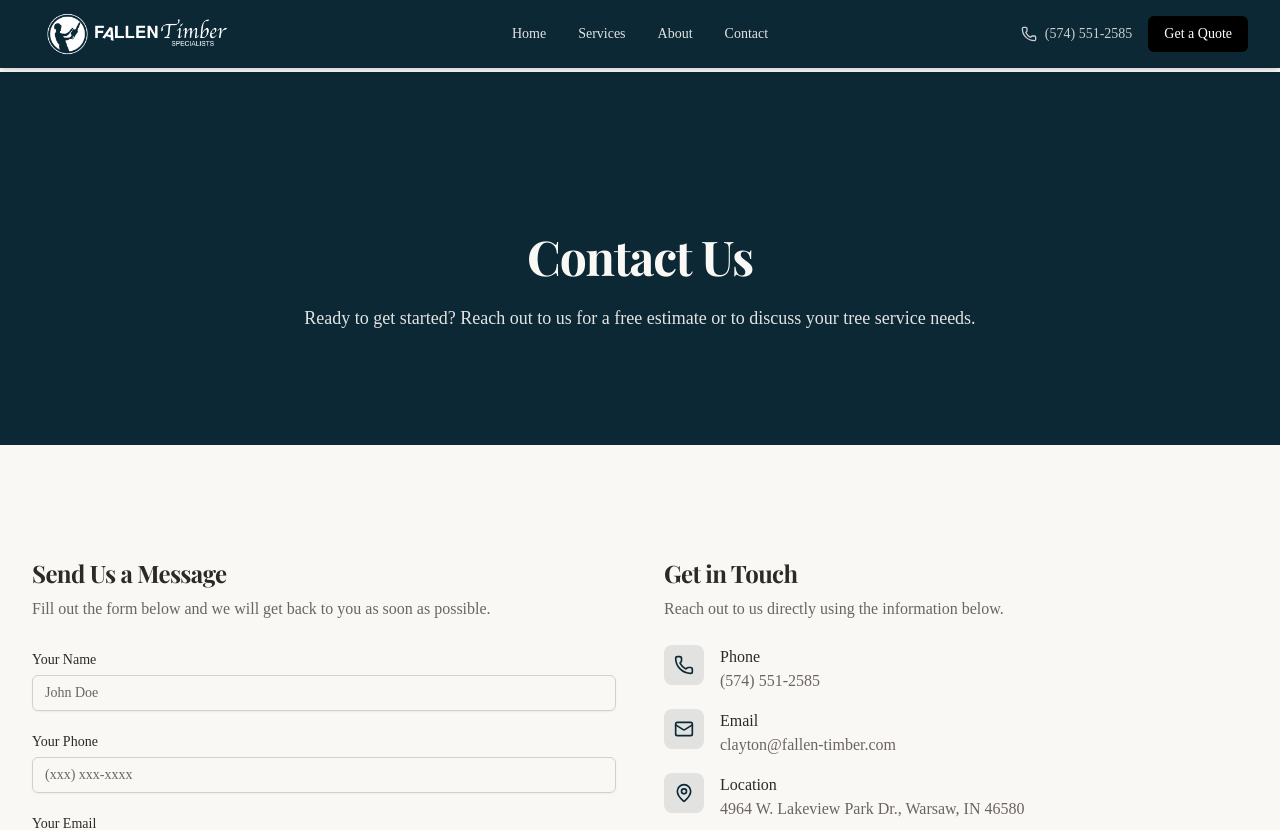
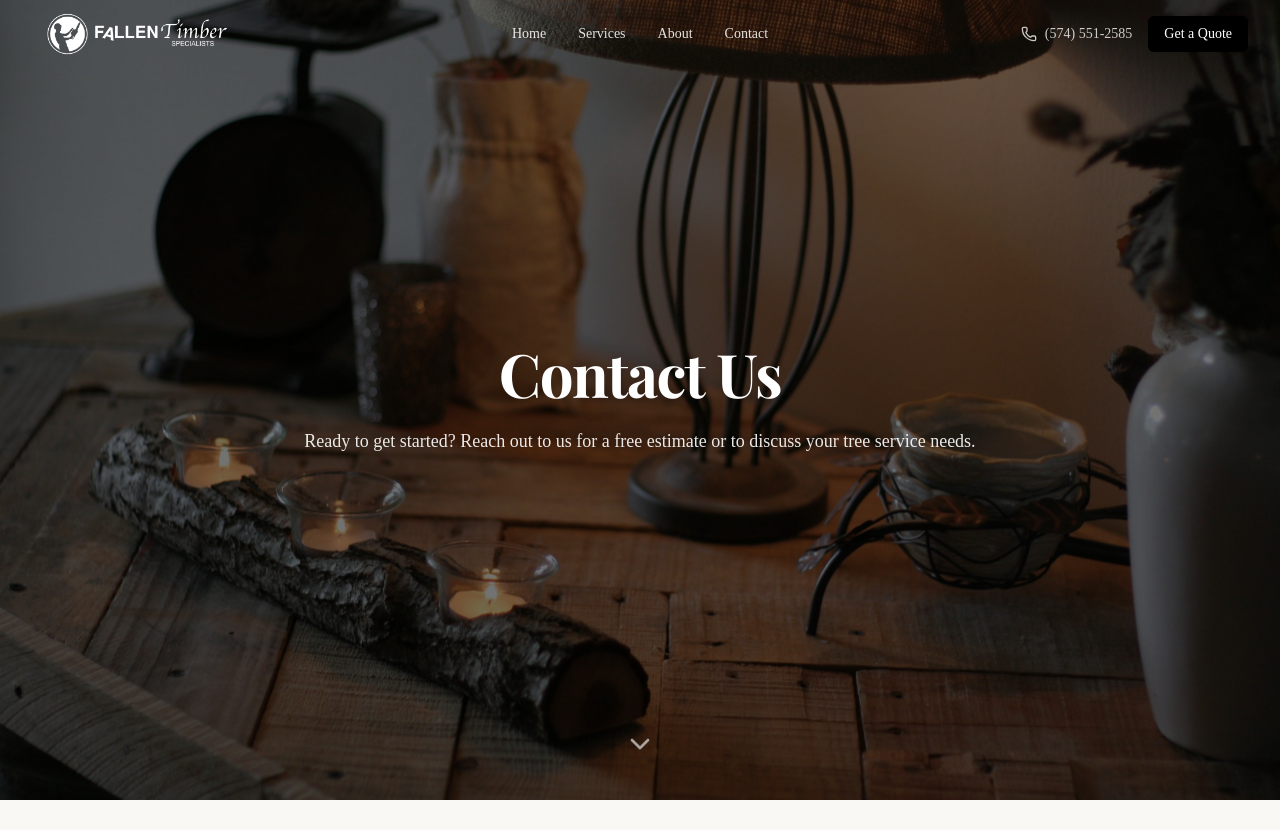
Before and after one commit to dwang-splitroad/fallen-timber, a Next.js app: page /contact in a window 1280 px wide. Shown: the top 830 px of the page. Built offline with nearby package versions, Linux system fonts and the light colour scheme; a web font is replaced by a local one.

Commit message:
added new

```diff
--- a/app/contact/page.tsx
+++ b/app/contact/page.tsx
@@ -1,5 +1,6 @@
 import type { Metadata } from "next"
-import { Phone, Mail, MapPin } from "lucide-react"
+import Image from "next/image"
+import { Phone, Mail, MapPin, ChevronDown } from "lucide-react"
 import { Card, CardContent } from "@/components/ui/card"
 import { ContactForm } from "@/components/contact-form"
 
@@ -33,15 +34,30 @@ const contactInfo = [
 export default function ContactPage() {
   return (
     <div className="flex flex-col">
-      {/* Hero Section */}
-      <section className="relative pt-32 pb-20 lg:pt-40 lg:pb-28 bg-primary">
-        <div className="mx-auto max-w-4xl px-6 lg:px-8 text-center text-primary-foreground">
-          <h1 className="font-serif text-4xl font-bold tracking-tight sm:text-5xl text-balance">
+      {/* Hero — full-screen background */}
+      <section className="relative h-[100dvh] min-h-[600px] -mt-[72px] flex items-center justify-center overflow-hidden">
+        <div className="absolute inset-0">
+          <Image
+            src="/fallen-timber/gallery/IMG_0321-scaled.jpg"
+            alt="Fallen Timber rustic wood background"
+            fill
+            className="object-cover"
+            priority
+          />
+          <div className="absolute inset-0 bg-black/55" />
+        </div>
+
+        <div className="relative z-10 mx-auto max-w-4xl px-6 text-center text-white">
+          <h1 className="font-serif text-4xl font-bold tracking-tight sm:text-5xl lg:text-6xl text-balance drop-shadow-lg">
             Contact Us
           </h1>
-          <p className="mt-6 text-lg leading-relaxed text-primary-foreground/90 max-w-2xl mx-auto text-pretty">
+          <p className="mt-6 text-lg leading-relaxed text-white/90 max-w-2xl mx-auto text-pretty drop-shadow">
             Ready to get started? Reach out to us for a free estimate or to discuss your tree service needs.
           </p>
+        </div>
+
+        <div className="absolute bottom-8 left-1/2 -translate-x-1/2 text-white/60 animate-bounce">
+          <ChevronDown className="h-8 w-8" />
         </div>
       </section>
 
--- a/app/page.tsx
+++ b/app/page.tsx
@@ -193,7 +193,7 @@ export default function HomePage() {
           <div className="mt-10 flex flex-col sm:flex-row gap-4 justify-center">
             <Button size="lg" className="bg-primary-foreground text-primary hover:bg-primary-foreground/90" asChild>
               <Link href="/contact">
-                Get a Free Quote
+                Get a Quote
                 <ArrowRight className="ml-2 h-4 w-4" />
               </Link>
             </Button>
--- a/components/header.tsx
+++ b/components/header.tsx
@@ -29,7 +29,7 @@ export function Header() {
     return () => window.removeEventListener("scroll", handleScroll)
   }, [])
 
-  const isTransparent = (isHome || pathname === "/about" || pathname === "/services") && !scrolled
+  const isTransparent = (isHome || pathname === "/about" || pathname === "/services" || pathname === "/contact") && !scrolled
 
   return (
     <header
```
